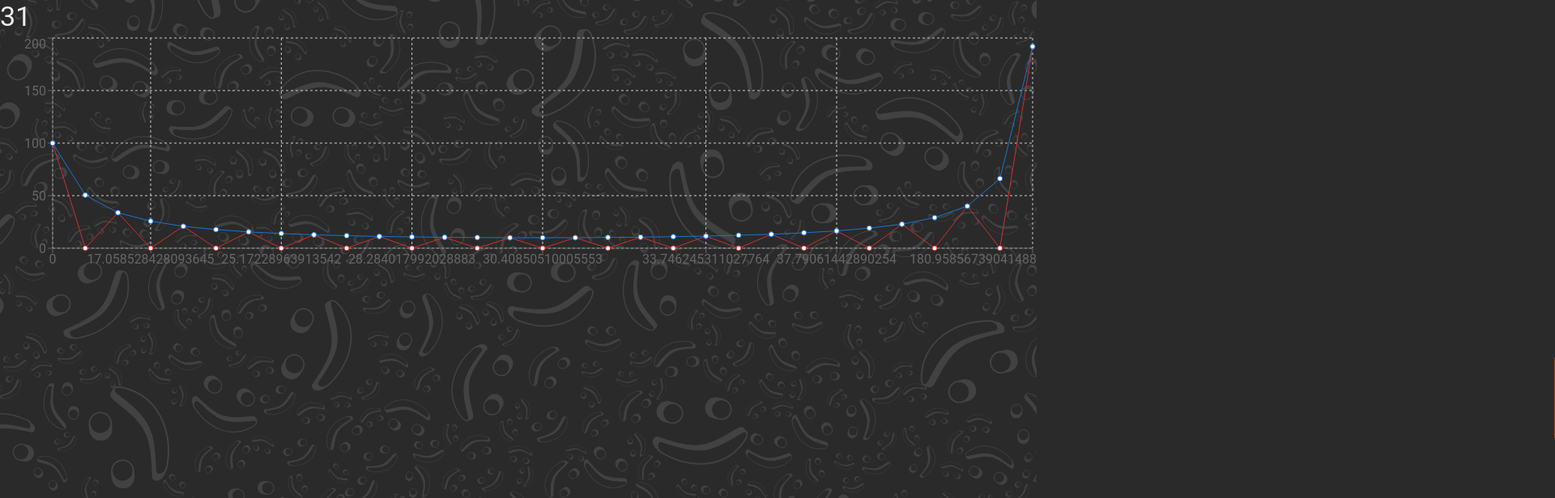
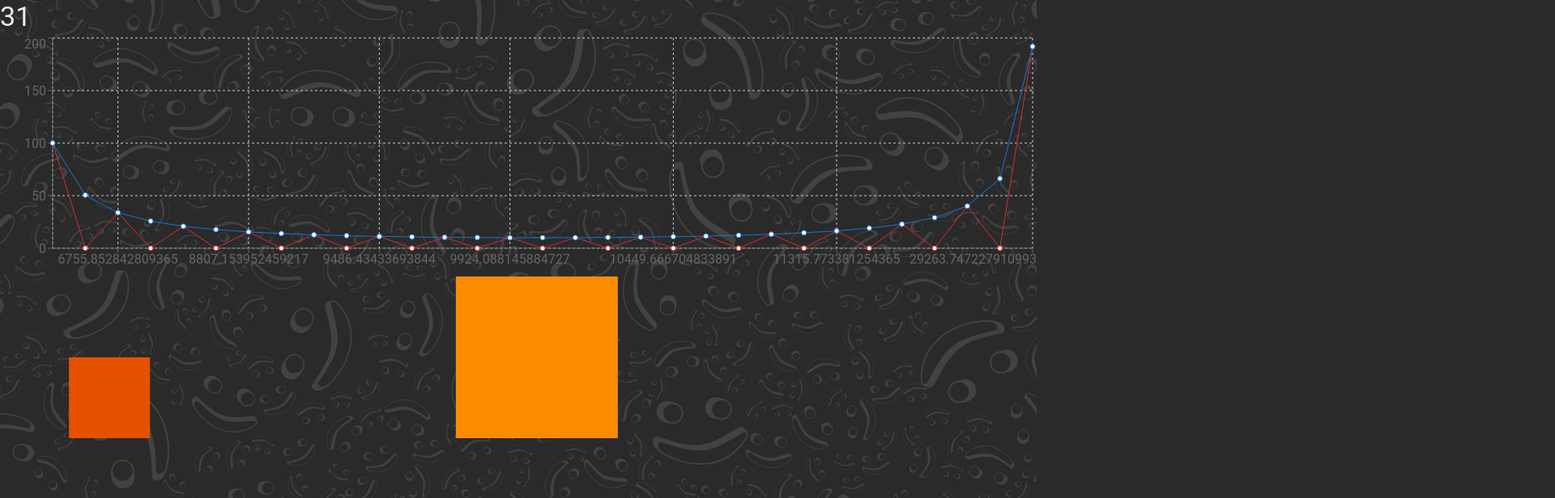
Before and after one commit to fynnbrem/homepage, a Next.js app: page /pi-collider in a window 1280 px wide. Shown: the top 616 px of the page at 81% size, 1920 px wide, since content can reach past the window. Built offline with nearby package versions, Linux system fonts and the light colour scheme.

Commit message:
Added animations via `requestAnimationFrame`.

```diff
--- a/app/pi-collider/page.tsx
+++ b/app/pi-collider/page.tsx
@@ -1,12 +1,5 @@
 "use client"
-import {
-    forwardRef,
-    Ref,
-    useEffect,
-    useImperativeHandle,
-    useRef,
-    useState,
-} from "react"
+import { Ref, useEffect, useImperativeHandle, useRef, useState } from "react"
 import { getCollisionVelocityDelta } from "@/app/lib/physics/collision"
 import { Box, Typography } from "@mui/material"
 import { blue, orange, red } from "@mui/material/colors"
@@ -20,32 +13,75 @@ import {
     ResponsiveContainer,
 } from "recharts"
 
-const timeScale = 10
+const timeScale = 1
 const distanceScale = 10
+
+function getPosition(
+    startPos: number,
+    endPos: number,
+    startTime: number,
+    endTime: number,
+    currentTime: number,
+): number {
+    const relTime = (currentTime - startTime) / (endTime - startTime)
+    return startPos + (endPos - startPos) * relTime
+}
 
 export default function PiCollider() {
     const blockMover = useRef<BlockMover>(null!)
     const [collisions, setCollisions] = useState<CollisionRecord[]>([])
 
+    const collAnimationIndex = useRef(0)
+
     useEffect(() => {
         const colls = simulateCollisions()
         setCollisions(colls)
-        console.log(colls.slice(0, 20))
 
-        function increment(index: number) {
-            blockMover.current(colls[index].minorPos, colls[index].majorPos)
+        const startTime = performance.now()
 
-            if (index + 1 < colls.length) {
-                setTimeout(
-                    () => {
-                        increment(index + 1)
-                    },
-                    colls[index + 1].deltaTime * timeScale,
-                )
+        function increment(timestamp: number) {
+            const elapsedTime = timestamp - startTime
+
+            // Find the index matching the current timestamp.
+            // For multiple collisions per frame, this will increment it until we reach a matching time.
+            // For multiple frames per collision, this will do nothing until the next collision.
+            while (
+                collAnimationIndex.current + 1 < colls.length &&
+                colls[collAnimationIndex.current].time * timeScale < elapsedTime
+            ) {
+                collAnimationIndex.current += 1
+            }
+
+            const index = collAnimationIndex.current
+            const lastIndex = index - 1
+
+            console.log("Index", index)
+            console.log(timestamp)
+            console.log(colls[index])
+
+            const minorPos = getPosition(
+                colls[lastIndex].minorPos,
+                colls[index].minorPos,
+                colls[lastIndex].time * timeScale,
+                colls[index].time * timeScale,
+                elapsedTime,
+            )
+            const majorPos = getPosition(
+                colls[lastIndex].majorPos,
+                colls[index].majorPos,
+                colls[lastIndex].time * timeScale,
+                colls[index].time * timeScale,
+                elapsedTime,
+            )
+
+            blockMover.current(minorPos, majorPos)
+
+            if (collAnimationIndex.current + 1 < colls.length) {
+                requestAnimationFrame(increment)
             }
         }
 
-        increment(0)
+        requestAnimationFrame(increment)
     }, [])
 
     return (
@@ -85,7 +121,7 @@ function simulateCollisions(): CollisionRecord[] {
     }
     const majorMass: Mass = {
         mass: 100,
-        vel: -1,
+        vel: -0.01,
         pos: 200,
     }
 
@@ -127,6 +163,7 @@ function simulateCollisions(): CollisionRecord[] {
         minorMass.pos = 0
         majorMass.pos = majorMass.pos + wallDt * majorMass.vel
 
+        totalTime += wallDt
         collisions.push({
             time: totalTime,
             deltaTime: wallDt,
```
Also changed, not shown: 1 other file (tests, documents, lock files or other folders).
